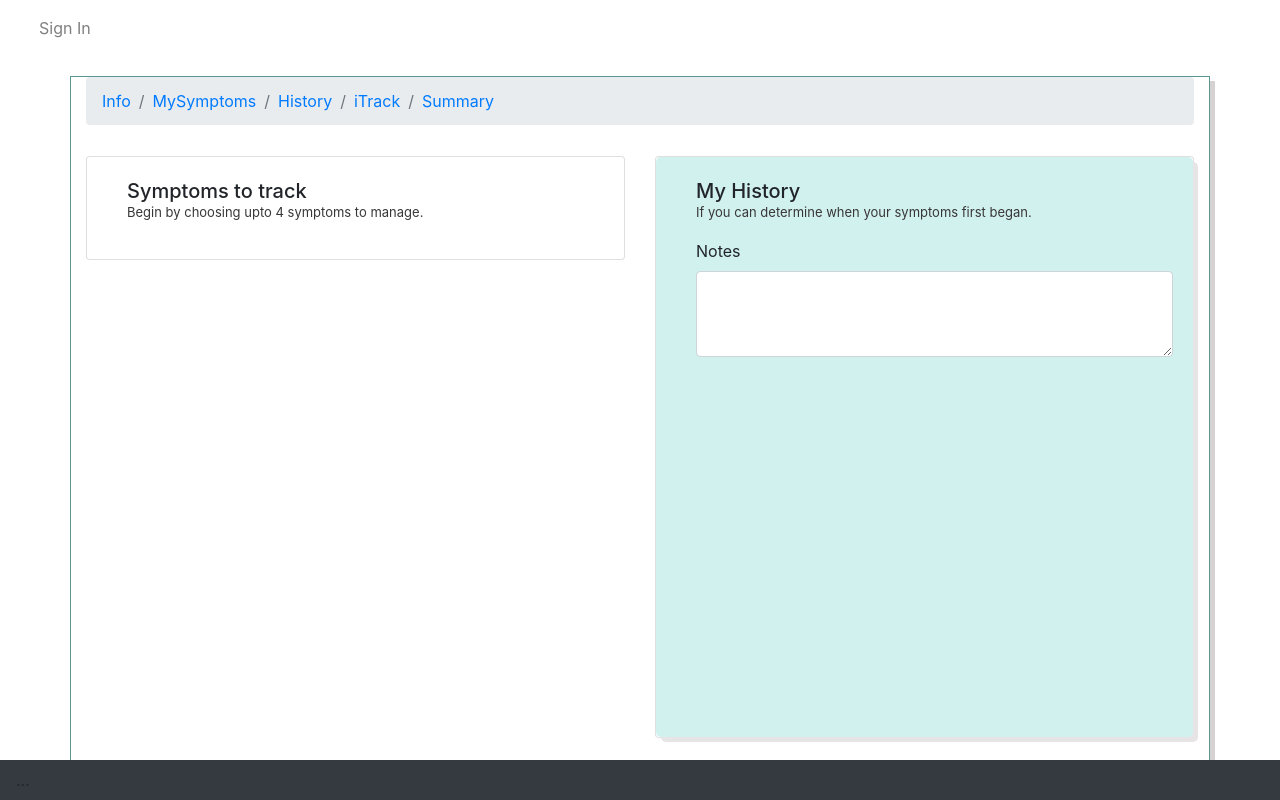
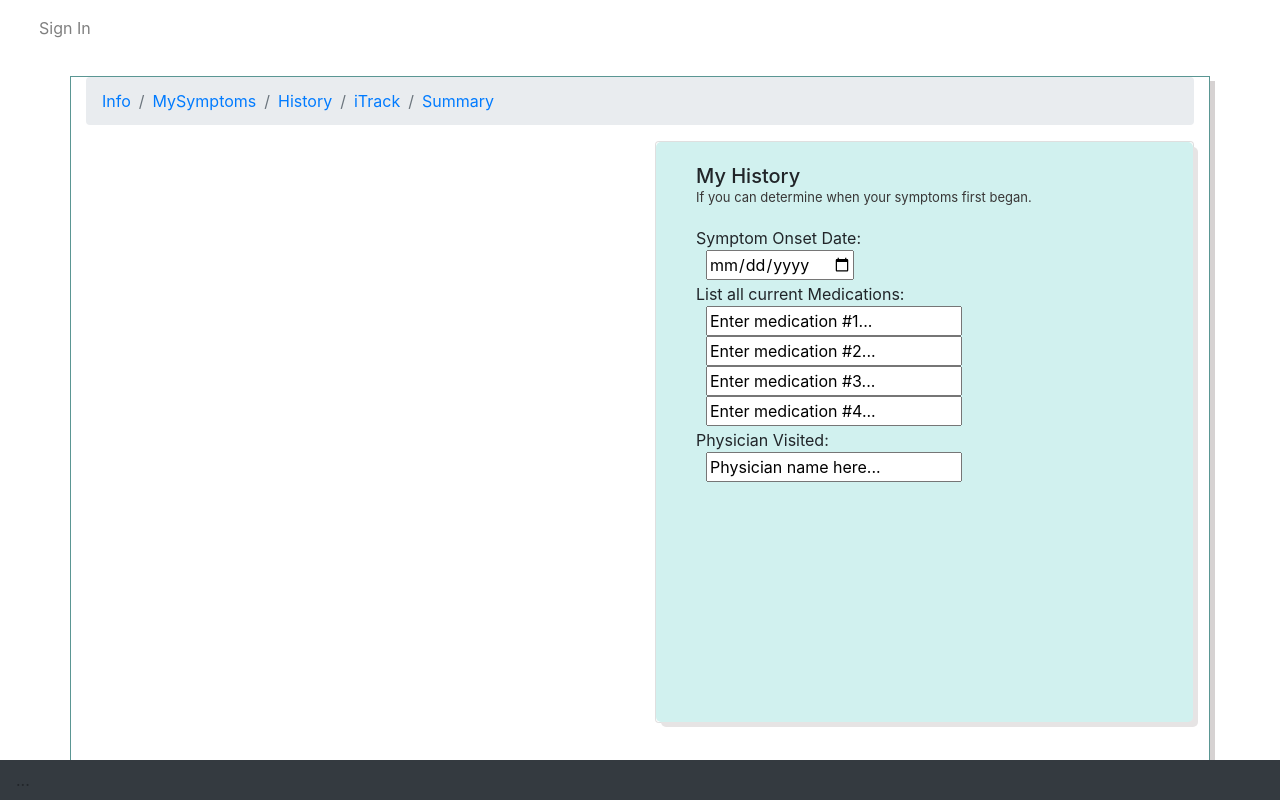
Before and after one commit to rsc2015/Front-End-Capstone, a plain HTML site: page mysymptoms.html in a window 1280 px wide. Shown: the top 800 px of the page. Drawn offline with nearby package versions, Linux system fonts and the light colour scheme; files that its build step writes are made by us from their sources.

Commit message:
removed html tags for symptom list & rendered from javascript function

```diff
--- a/mysymptoms.html
+++ b/mysymptoms.html
@@ -16,13 +16,11 @@
         <div class="container-fluid">
           <div class="signinlink">
         <ul class="navbar-nav">
-
           <!-- <li class="nav-item"> -->
             <li class="nav-item" id="auth-btn"><a href="#" class="nav-link" title="">Sign In</a></li>
-             <li class="is-hidden nav-link" id="logout"><a href="#" title="">Logout</a></li>
+            <li class="is-hidden nav-link" id="logout"><a href="#" title="">Logout</a></li>
           <!--</li> -->
         </ul>
-
       </div>
       </div>
     </nav>
@@ -39,39 +37,45 @@
           </ol>
         <div class="row">
             <div class="col-sm-6 card1">
-              <div class="card symptom-card">
-                <div class="card-body">
-                  <h5 class="card-title symptomsHeading1">Symptoms to track</h5>
-                  <p class="card-text symptomsSubHeading1">Begin by choosing upto 4 symptoms to manage.</p>
-                  <ul class="list-group list-group-flush symptomsDisplay" id="symptomData"></ul>
-                </div>
-              </div>
+              <!--list of symptom rendered from firebase JSON-->
             </div><!-- "col-sm-6 card1" -->
-            <div class="col-sm-6 card1">
+            <div class="col-sm-6 box-right1">
               <div class="card">
                 <div class="card-body box-right">
                   <h5 class="card-title symptomsHeading1">My History</h5>
                   <p class="card-text symptomsSubHeading1">If you can determine when your symptoms first began.</p>
                   <div class="symptom-card-text" id="selectedSypmtoms">
-                      <div class="form-group">
+                      <form action="/action_page.php" >
+                        <label class="symptomsHeading1">Symptom Onset Date:</label><br>
+                        <input type="date" name="bday" min="1979-12-31"><br>
+                        <label class="symptomsHeading1">List all current Medications:</label><br>
+                        <input type="text" id="myText" value="Enter medication #1..."><br>
+                        <input type="text" id="myText" value="Enter medication #2..."><br>
+                        <input type="text" id="myText" value="Enter medication #3..."><br>
+                        <input type="text" id="myText" value="Enter medication #4..."><br>
+                        <label class="symptomsHeading1">Physician Visited:</label><br>
+                        <input type="text" id="myText" value="Physician name here...">
+                        <!-- <input type="submit">  -->
+                        </form>
+                      <!-- <div class="form-group">
                           <label for="FormControlTextarea1">Notes</label>
                           <textarea class="form-control" id="FormControlTextarea1" rows="3"></textarea>
-                        </div>
+                      </div> -->
 
                 </div>
                   <a href="#" class="btn btn-primary btn-1">Continue</a>
                   </div>
                 </div>
               </div>
-            </div>
-      </div>
+            </div><!--row-->
+      </div><!--content-1-->
 <nav class="navbar navbar-expand-sm bg-dark navbar-dark fixed-bottom">
     ...
 </nav>
-
+<script src="https://www.gstatic.com/firebasejs/4.12.0/firebase.js"></script>
 <script type='text/javascript' src='//ajax.googleapis.com/ajax/libs/jquery/1.4/jquery.min.js'></script>
-<script type='text/javascript' src='js/jquery.ba-hashchange.min.js'></script>
-<script type='text/javascript' src='js/dynamicpage.js'></script>
+<!-- <script type='text/javascript' src='js/jquery.ba-hashchange.min.js'></script>
+<script type='text/javascript' src='js/dynamicpage.js'></script> -->
 
     <!-- Optional JavaScript -->
     <!-- jQuery first, then Popper.js, then Bootstrap JS -->
```
